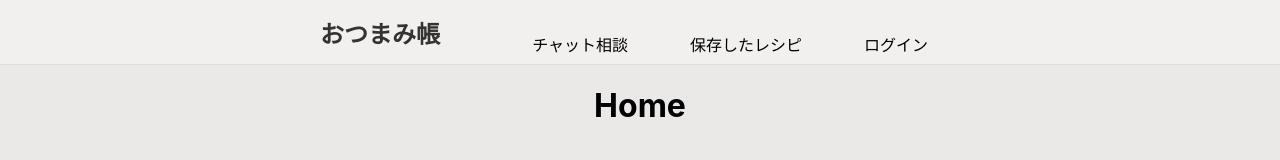
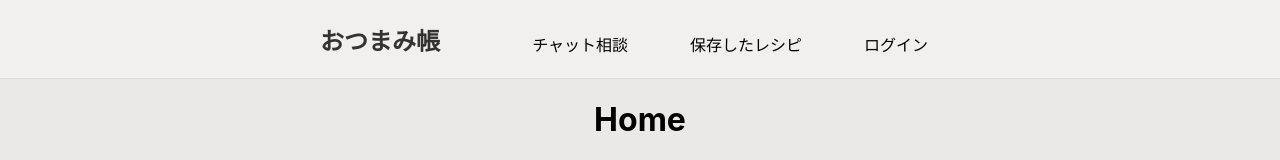
Before and after one commit to sh1ro06293/shu-pure, a React (Create React App) app in the folder frontend/: page / in a window 1280 px wide. Shown: the top 160 px of the page. Built offline with nearby package versions, Linux system fonts and the light colour scheme; no server answers.

Commit message:
css直した

```diff
--- a/frontend/src/components/header.tsx
+++ b/frontend/src/components/header.tsx
@@ -37,19 +37,22 @@ const Header = () => {
             <h1 onClick={handleHome}>おつまみ帳</h1>
             <div className="header_btn">
             <table>
+    <tbody>
         <tr>
             <td><button onClick={handleChat}>チャット相談</button></td>
             <td><button onClick={handleChatRecipeHistory}>保存したレシピ</button></td>
-            {(userId)?
+            {userId ? (
                 <tr className='userdata'>
                     <td><p>{name}</p></td>
                     <td><button onClick={handleLogout}>ログアウト</button></td>
                 </tr>
-            :<td><button onClick={handleLogin}>ログイン</button></td>
-            }
+            ) : (
+                <td><button onClick={handleLogin}>ログイン</button></td>
+            )}
+        </tr>
+    </tbody>
+</table>
 
-                </tr>
-            </table>
             </div>
             </div>
             </header>
--- a/frontend/src/styles/chat.css
+++ b/frontend/src/styles/chat.css
@@ -1,7 +1,7 @@
 .content {
     width: 50%;
     margin: auto;
-    height: 91vh;
+    height: auto;
 }
 
 .chat {
@@ -218,7 +218,7 @@
 
 .chat .chatMessage {
     overflow: auto;
-    height: 70vh;
+    height: auto;
     width: 100%;
     scrollbar-width: none;
 }
--- a/frontend/src/styles/header.css
+++ b/frontend/src/styles/header.css
@@ -2,7 +2,7 @@ header {
     background-color: #f2f0ef;
     border-bottom: 1px solid #ddd;
     width: 100%;
-    height: 8vh;
+    height: auto;
     overflow: hidden;
 }
 
```
Lines whose indentation alone changed are shown as unchanged.
